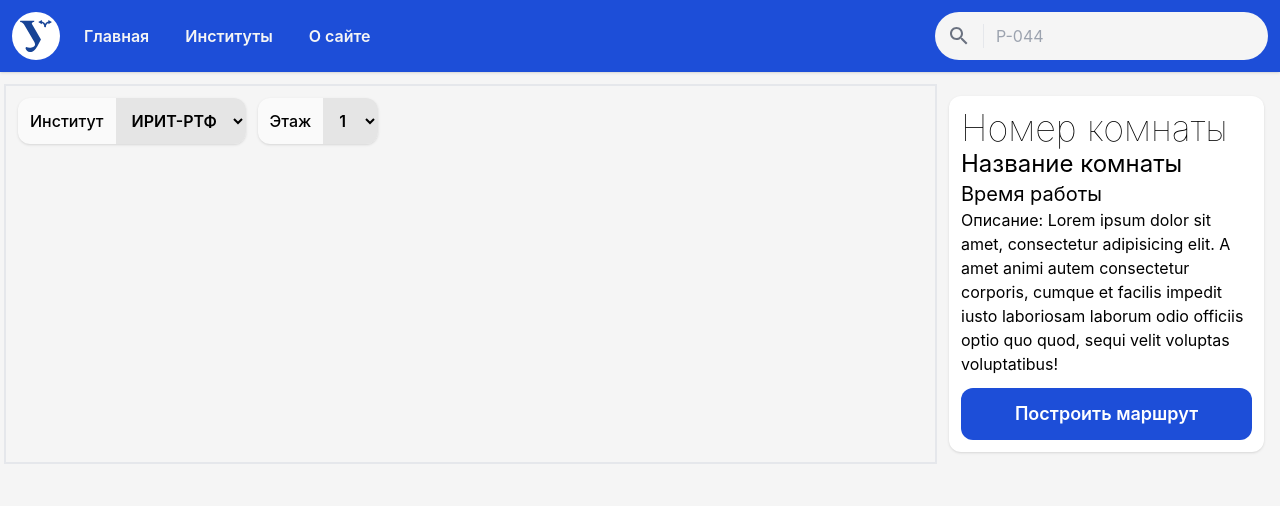
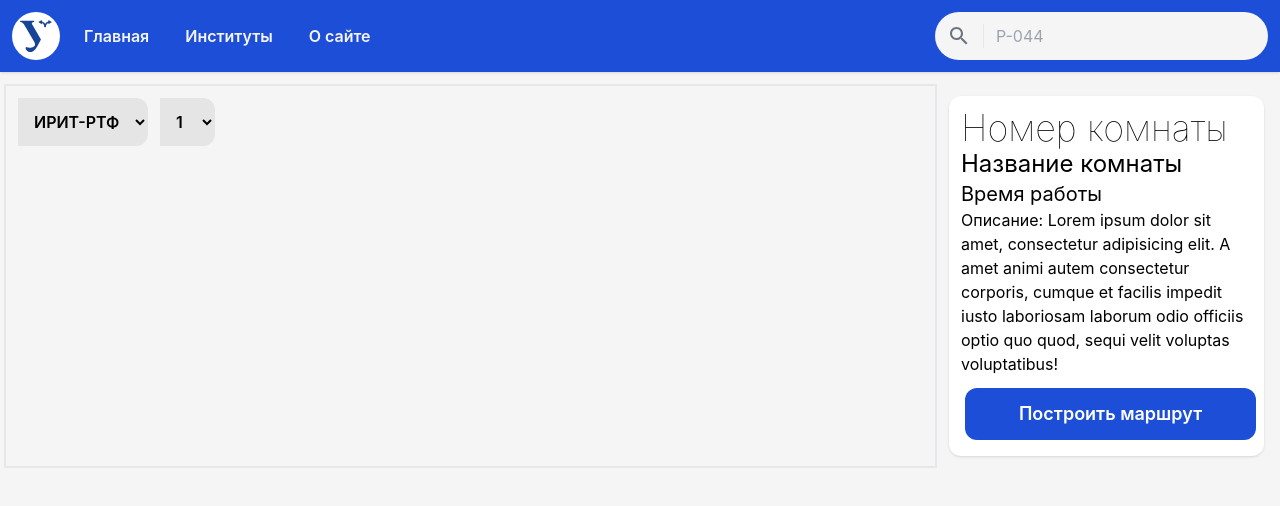
Before and after one commit to Ixxxazy/rtf-navigator, a React (Create React App) app in the folder client/: page / in a window 1280 px wide. Shown: the top 506 px of the page. Built offline with nearby package versions, Linux system fonts and the light colour scheme; the HTML template or start-up script is replaced by a standard one.

Commit message:
Update input components

```diff
--- a/client/src/components/UI/Button/Button.tsx
+++ b/client/src/components/UI/Button/Button.tsx
@@ -4,8 +4,8 @@
 };
 const Button = ({children, ...props}: Props) =>  {
     return (
-        <button {...props} className={`${props?.className} p-3 bg-blue-700 hover:bg-blue-600 text-white dark:bg-white dark:hover:bg-neutral-100 dark:text-black rounded-xl align-top transition-colors`} >
-            <span className={'align-top font-semibold text-lg'}>{children}</span>
+        <button {...props} className={`${props?.className} block m-1 p-3 bg-blue-700 hover:bg-blue-600 text-white dark:bg-white dark:hover:bg-neutral-100 dark:text-black rounded-xl align-top transition-colors font-semibold text-lg`} >
+            {children}
         </button>
     );
 };
--- a/client/src/components/UI/Dropdown/Dropdown.tsx
+++ b/client/src/components/UI/Dropdown/Dropdown.tsx
@@ -1,34 +1,17 @@
 import React from 'react';
 
-type Props =  React.DetailedHTMLProps<React.SelectHTMLAttributes<HTMLSelectElement>, HTMLSelectElement> & {
-    label?: string
+type Props = React.DetailedHTMLProps<React.SelectHTMLAttributes<HTMLSelectElement>, HTMLSelectElement> & {
     options: string[]
 };
-const Dropdown = ({options, label, ...props}: Props) => {
+const Dropdown = ({options, ...props}: Props) => {
     let colors: string = 'bg-neutral-200 hover:bg-white focus:bg-white dark:bg-neutral-700 dark:hover:bg-neutral-600 dark:focus:bg-neutral-600 transition-colors'
-    if (label)
-    {
-        return (
-            <label className={`shadow block bg-neutral-50 dark:bg-neutral-800 rounded-xl ${props?.className}`}>
-                <span className={'mx-3 font-medium'}>{label}</span>
-                <select {...props} className={`font-semibold p-3 rounded-r-xl ${colors}`}>
-                    {options.map(p =>
-                        <option key={p}>{p}</option>
-                    )}
-                </select>
-            </label>
-        );
-    }
-    else
-    {
-        return (
-            <select {...props} className={`font-semibold block p-3 transition-colors rounded-xl ${colors} ${props?.className}`}>
-                {options.map(p =>
-                    <option key={p}>{p}</option>
-                )}
-            </select>
-        )
-    }
+    return (
+        <select {...props}
+                className={`h-12 font-semibold block p-3 transition-colors rounded-r-xl ${colors} ${props?.className}`}>
+            {options.map(p => <option key={p}>{p}</option>)}
+        </select>
+    )
+
 
 };
 
--- /dev/null
+++ b/client/src/components/UI/Input/Input.tsx
@@ -0,0 +1,14 @@
+import React from 'react';
+
+type Props = React.DetailedHTMLProps<React.InputHTMLAttributes<HTMLInputElement>, HTMLInputElement> & {
+    label?: string
+};
+const Input = ({...props}: Props) => {
+    let colors: string = 'bg-neutral-200 hover:bg-white focus:bg-white dark:bg-neutral-700 dark:hover:bg-neutral-600 dark:focus:bg-neutral-600 transition-colors'
+    return (
+        <input {...props} className={`h-12 font-semibold min-w-0 grow p-3 transition-colors rounded-r-xl ${colors} ${props?.className}`}>
+        </input>
+    )
+};
+
+export default Input;
--- /dev/null
+++ b/client/src/components/UI/Input/InputBox.tsx
@@ -0,0 +1,16 @@
+import React from 'react';
+
+type Props = React.DetailedHTMLProps<React.HTMLAttributes<HTMLDivElement>, HTMLDivElement> & {
+    label?: string
+    children?: React.ReactNode
+};
+const InputBox = ({label, children, ...props}: Props) => {
+    return (
+        <label className={`flex items-center h-full shadow bg-neutral-50 dark:bg-neutral-800 rounded-xl m-1 ${props?.className}`}>
+            <span className={`mx-3 min-w-fit font-semibold text-center`}>{label}</span>
+            {children}
+        </label>
+    );
+};
+
+export default InputBox;
```
